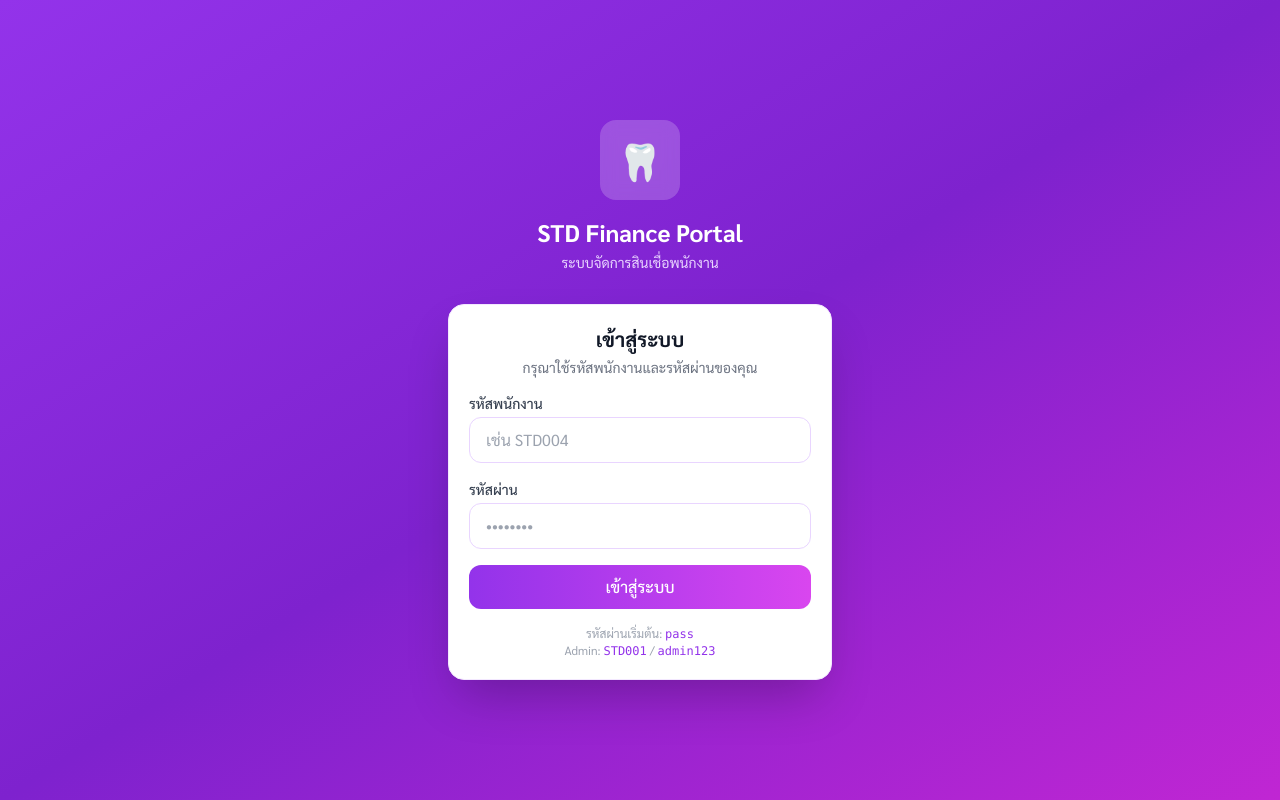
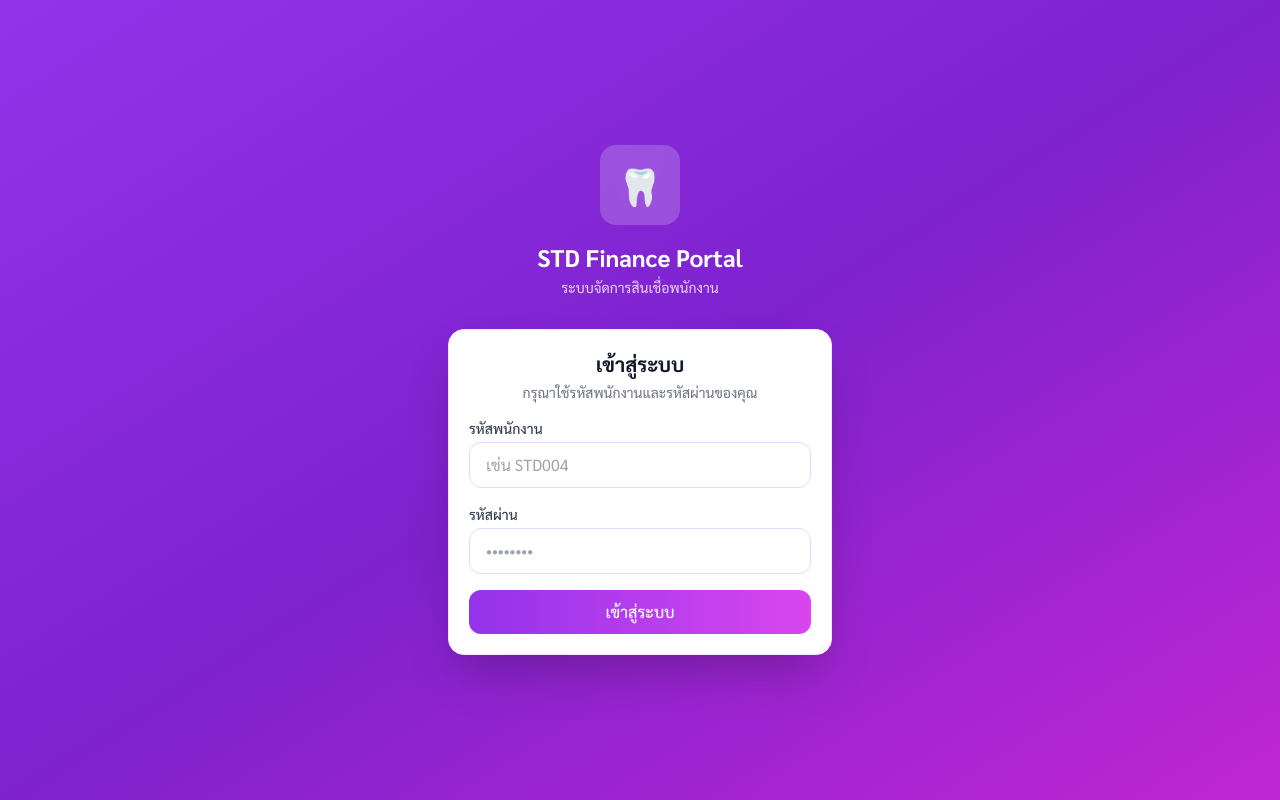
Before and after one commit to Tillyweb/std-employee-finance-portal, a Next.js app: page /login in a window 1280 px wide. Built offline with nearby package versions, Linux system fonts and the light colour scheme; no server answers; the database is empty.

Commit message:
fix: remove demo credentials hint from login page

```diff
--- a/app/login/page.tsx
+++ b/app/login/page.tsx
@@ -78,10 +78,7 @@ export default function LoginPage() {
               เข้าสู่ระบบ
             </Button>
 
-            <div className="text-center text-xs text-gray-400 mt-2">
-              รหัสผ่านเริ่มต้น: <span className="font-mono text-purple-600">pass</span><br />
-              Admin: <span className="font-mono text-purple-600">STD001</span> / <span className="font-mono text-purple-600">admin123</span>
-            </div>
+
           </form>
         </Card>
       </div>
```
